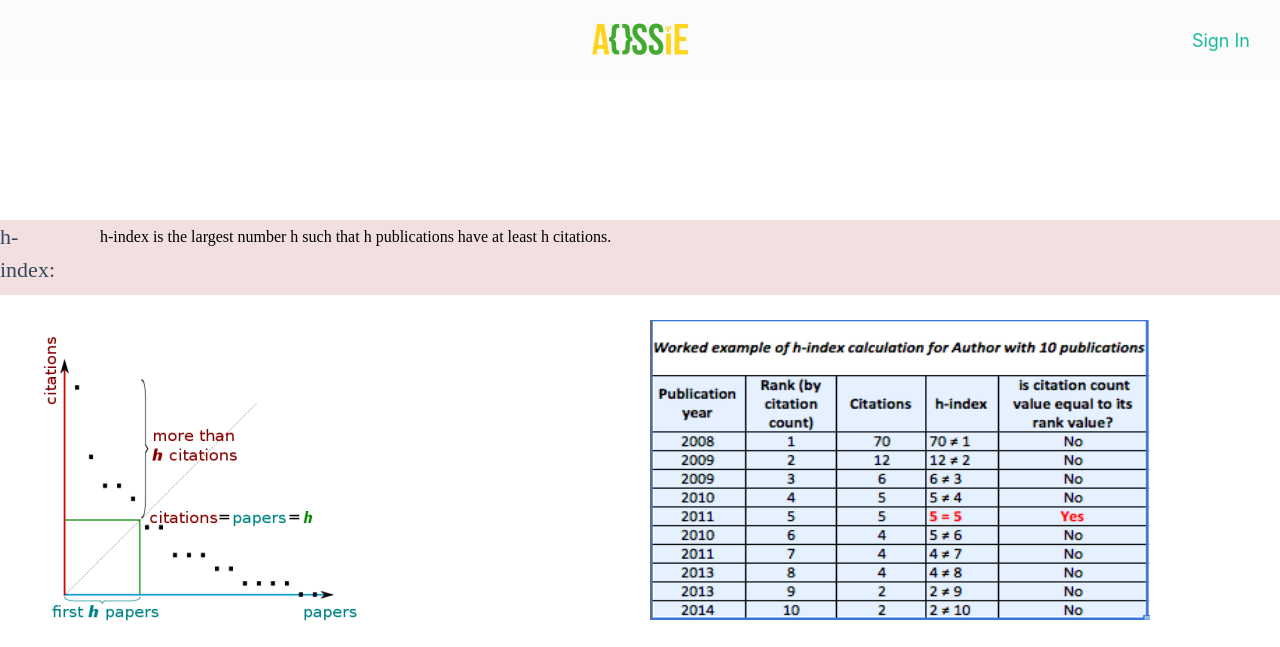
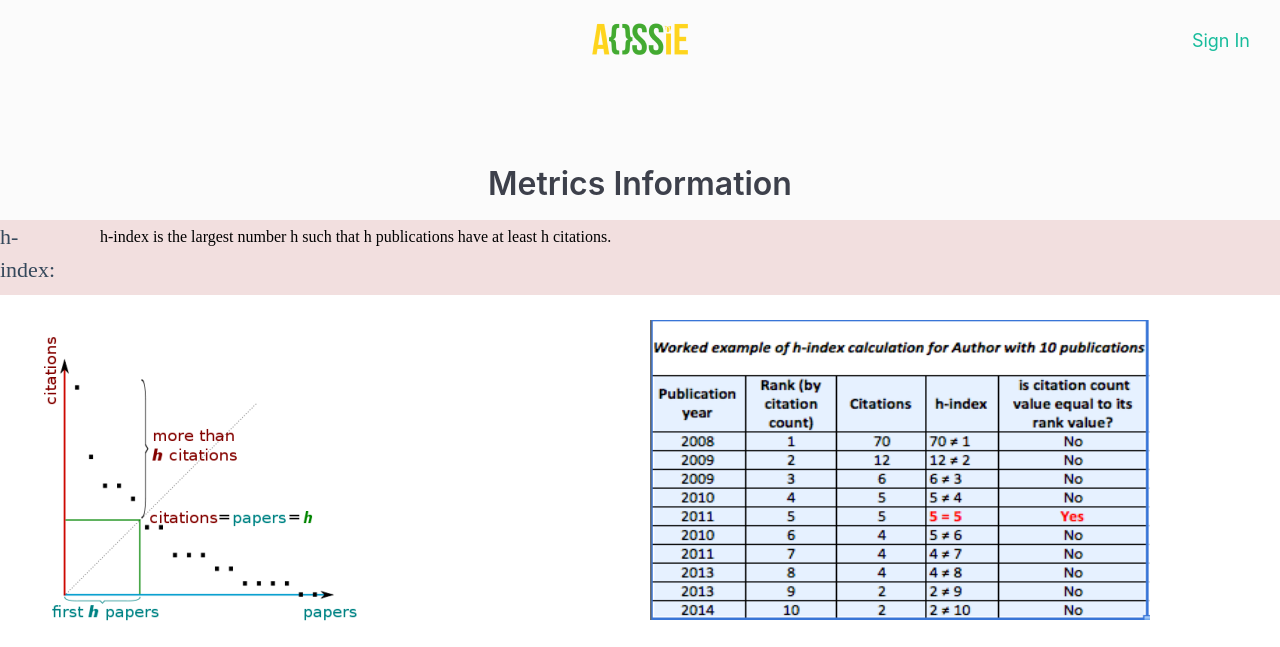
Before and after one commit to AOSSIE-Org/Aossie-Scholar, a Django app: page /metrics/info_page/ in a window 1280 px wide. Shown: the top 647 px of the page. Run offline with Django 3.2, Linux system fonts and the light colour scheme; parts of the project's set-up code (start-up, migrations or seed data) failed here and were passed over; some web fonts are replaced.

Commit message:
Add header

```diff
--- a/metrics/static/metrics/infodesign.css
+++ b/metrics/static/metrics/infodesign.css
@@ -40,35 +40,21 @@ body {
 	font-size: 18px;
 }
 
-img#index {
-	position: absolute;
-	width: 77px;
-	height: 100px;
-	left: 1223px;
-	top: 0px;
-	border-radius: 20px;
+.header {
+	background-color: #FBFBFB;
+	width: 100vw;
+	height: 20vh;
+	padding-bottom: 4vh;
+	display: flex;
+	align-items: flex-end;
+	justify-content: center;
 }
 
-.rect_head {
-	position: absolute;
-	height: 100px;
-	width: 1301px;
-	top: 100px;
-	background: #F6DF0D;
-	color: #35485b;
-	font-size: 25px;
-}
-
-#general {
-	position: absolute;
-	left: 550px;
-}
-
-#vector {
-	position: absolute;
-	left: 565px;
-	top: 40px;
-	height: 50px;
+.header__heading {
+	font-size: 3.2rem;
+	font-weight: 600;
+	text-align: center;
+	color: #3d404b;
 }
 
 #metric {
--- a/metrics/templates/metrics/info.html
+++ b/metrics/templates/metrics/info.html
@@ -21,6 +21,11 @@
 		<img src="{% static 'metrics/images/AOSSIE_logo_text.png' %}" alt="" class="logo">
 		<a class="nav__link" href="{% url 'metrics:home' %}">Sign In</a>
 	</nav>
+	<header class="header">
+		<h1 class="header__heading">
+			Metrics Information
+		</h1>
+	</header>
 
 	<div class="def" id="hindex">
 		<p id="h-index">h-index:</p>
```
